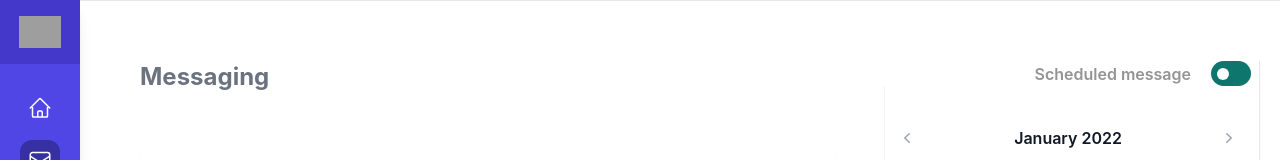
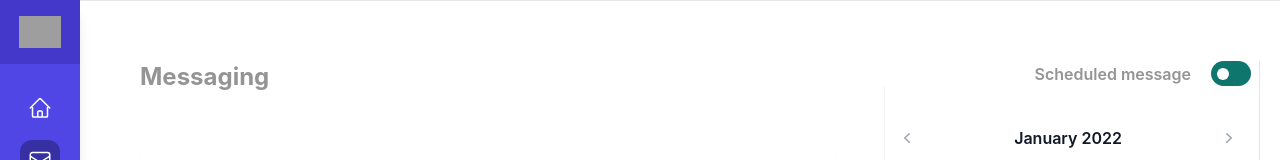
Before and after one commit to kingdanie/intime, a Next.js app: page /messages in a window 1280 px wide. Shown: the top 160 px of the page. Built offline with nearby package versions, Linux system fonts and the light colour scheme; grey boxes are pictures that could not be loaded.

Commit message:
modify app header comp

```diff
--- a/pages/components/AppHeader.tsx
+++ b/pages/components/AppHeader.tsx
@@ -1,7 +1,7 @@
 export default function AppHeader({name}) {
 return (
     <>
-        <h2 className="text-gray-500 font-bold text-2xl">{name}</h2>
+        <h2 className="font-bold text-2xl">{name}</h2>
     </>
 )
 }
```
